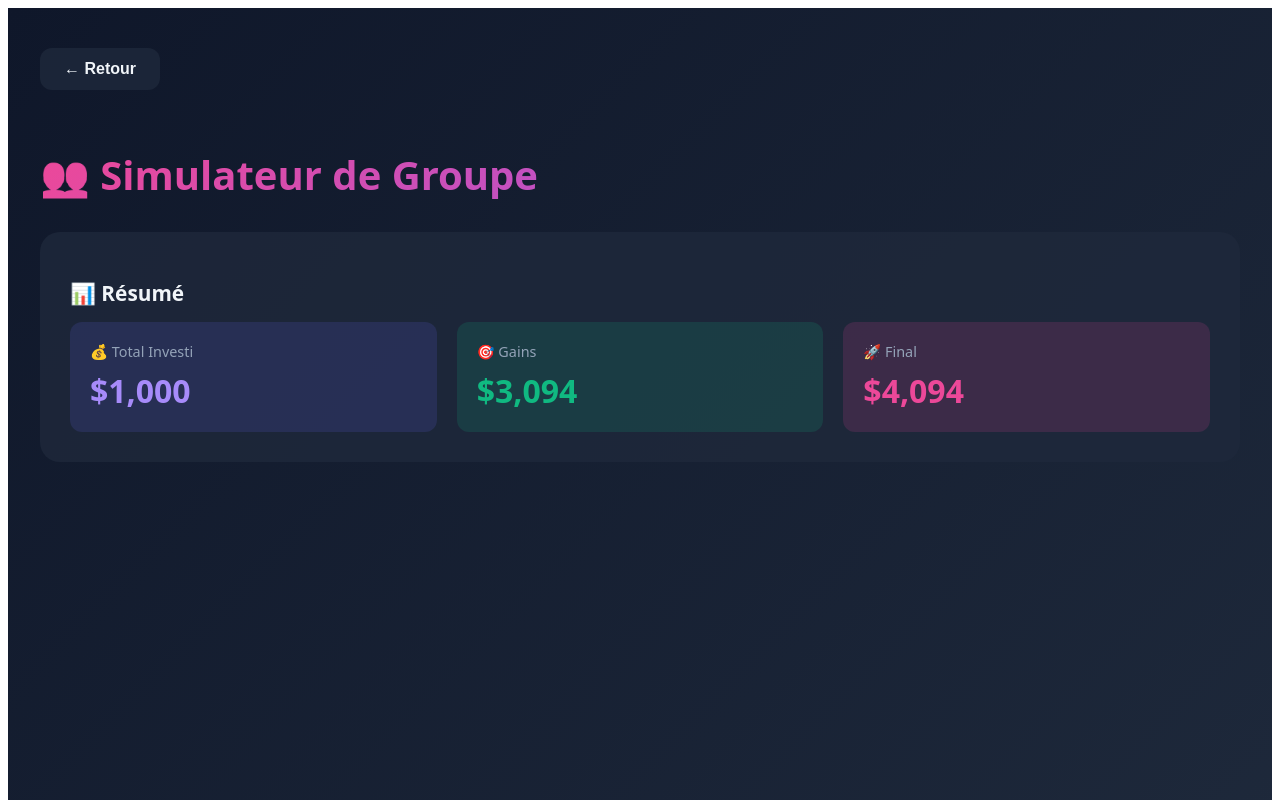
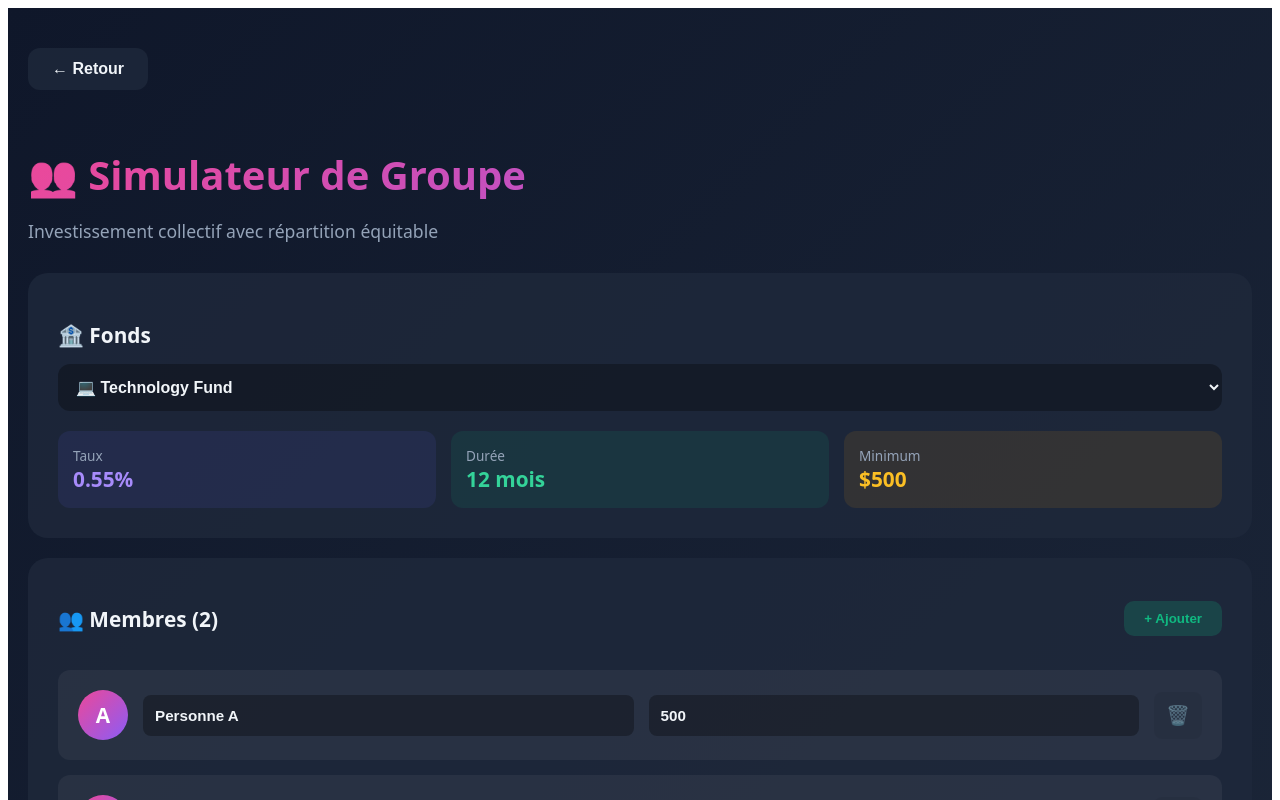
Before and after one commit to Digifab-Git/investment-calculator, a React (Vite) app: page / in a window 1280 px wide. Both pictures are taken after a click on the button "👥 Simulateur de Groupe". Shown: the top 800 px of the page. Built offline with nearby package versions, Linux system fonts and the light colour scheme.

Commit message:
Update App.jsx

```diff
--- a/src/App.jsx
+++ b/src/App.jsx
@@ -13,6 +13,11 @@ export default function InvestmentCalculator() {
   const [amount, setAmount] = useState(500);
   const [darkMode, setDarkMode] = useState(true);
   const [currentView, setCurrentView] = useState('main');
+  const [groupMembers, setGroupMembers] = useState([
+    { id: 1, name: 'Personne A', amount: 500 },
+    { id: 2, name: 'Personne B', amount: 500 }
+  ]);
+  const [nextId, setNextId] = useState(3);
 
   const theme = darkMode ? {
     bg: 'linear-gradient(135deg, #0f172a, #1e293b)',
@@ -38,37 +43,164 @@ export default function InvestmentCalculator() {
   const formatCurrency = (val) => `$${Math.round(val).toLocaleString()}`;
   const formatPercent = (val) => `${val.toFixed(2)}%`;
 
+  const addMember = () => {
+    setGroupMembers([...groupMembers, {
+      id: nextId,
+      name: `Personne ${String.fromCharCode(64 + nextId)}`,
+      amount: selectedFund.minimum
+    }]);
+    setNextId(nextId + 1);
+  };
+
+  const removeMember = (id) => {
+    if (groupMembers.length > 2) {
+      setGroupMembers(groupMembers.filter(m => m.id !== id));
+    }
+  };
+
+  const updateMember = (id, field, value) => {
+    setGroupMembers(groupMembers.map(m =>
+      m.id === id ? { ...m, [field]: field === 'amount' ? Number(value) : value } : m
+    ));
+  };
+
   if (currentView === 'group') {
-    const totalInv = 1000;
-    const totalGains = totalInv * Math.pow(1 + selectedFund.rateGrowth, workingDays) - totalInv;
+    const totalInv = groupMembers.reduce((sum, m) => sum + m.amount, 0);
+    const groupFinal = totalInv * Math.pow(1 + selectedFund.rateGrowth, workingDays);
+    const totalGains = groupFinal - totalInv;
+    const isValid = totalInv >= selectedFund.minimum;
+
+    const membersWithCalc = groupMembers.map(m => {
+      const percentage = (m.amount / totalInv) * 100;
+      const memberGains = (percentage / 100) * groupFinal - m.amount;
+      const finalCapital = m.amount + memberGains;
+      return { ...m, percentage, memberGains, finalCapital };
+    });
 
     return (
       <div style={{ minHeight: '100vh', background: theme.bg, padding: '40px 20px', color: theme.text, fontFamily: 'system-ui' }}>
-        <div style={{ maxWidth: '1200px', margin: '0 auto' }}>
+        <div style={{ maxWidth: '1400px', margin: '0 auto' }}>
           <button onClick={() => setCurrentView('main')} style={{ padding: '12px 24px', borderRadius: '12px', background: theme.cardBg, color: theme.text, border: 'none', cursor: 'pointer', marginBottom: '30px', fontSize: '1rem', fontWeight: '600' }}>
             ← Retour
           </button>
 
-          <h1 style={{ fontSize: '2.5rem', fontWeight: '800', background: 'linear-gradient(135deg, #ec4899, #8b5cf6)', WebkitBackgroundClip: 'text', WebkitTextFillColor: 'transparent', marginBottom: '30px' }}>
+          <h1 style={{ fontSize: '2.5rem', fontWeight: '800', background: 'linear-gradient(135deg, #ec4899, #8b5cf6)', WebkitBackgroundClip: 'text', WebkitTextFillColor: 'transparent', marginBottom: '10px' }}>
             👥 Simulateur de Groupe
           </h1>
+          <p style={{ fontSize: '1.1rem', color: theme.textSec, marginBottom: '30px' }}>
+            Investissement collectif avec répartition équitable
+          </p>
 
+          {/* Fonds */}
           <div style={{ background: theme.cardBg, borderRadius: '20px', padding: '30px', marginBottom: '20px' }}>
-            <h2 style={{ fontSize: '1.3rem', marginBottom: '15px' }}>📊 Résumé</h2>
-            <div style={{ display: 'grid', gridTemplateColumns: 'repeat(auto-fit, minmax(200px, 1fr))', gap: '20px' }}>
+            <h2 style={{ fontSize: '1.3rem', marginBottom: '15px' }}>🏦 Fonds</h2>
+            <select value={selectedFund.name} onChange={(e) => setSelectedFund(funds.find(f => f.name === e.target.value))} style={{ width: '100%', padding: '14px', borderRadius: '12px', background: 'rgba(0,0,0,0.3)', color: theme.text, border: 'none', fontSize: '1rem', cursor: 'pointer', fontWeight: '600' }}>
+              {funds.map(f => <option key={f.name} value={f.name}>{f.icon} {f.name}</option>)}
+            </select>
+            <div style={{ display: 'grid', gridTemplateColumns: 'repeat(3, 1fr)', gap: '15px', marginTop: '20px' }}>
+              <div style={{ padding: '15px', background: 'rgba(99, 102, 241, 0.1)', borderRadius: '12px' }}>
+                <div style={{ fontSize: '0.85rem', color: theme.textSec }}>Taux</div>
+                <div style={{ fontSize: '1.3rem', fontWeight: '800', color: '#a78bfa' }}>{formatPercent(selectedFund.rateGrowth * 100)}</div>
+              </div>
+              <div style={{ padding: '15px', background: 'rgba(16, 185, 129, 0.1)', borderRadius: '12px' }}>
+                <div style={{ fontSize: '0.85rem', color: theme.textSec }}>Durée</div>
+                <div style={{ fontSize: '1.3rem', fontWeight: '800', color: '#34d399' }}>{selectedFund.duration} mois</div>
+              </div>
+              <div style={{ padding: '15px', background: 'rgba(245, 158, 11, 0.1)', borderRadius: '12px' }}>
+                <div style={{ fontSize: '0.85rem', color: theme.textSec }}>Minimum</div>
+                <div style={{ fontSize: '1.3rem', fontWeight: '800', color: '#fbbf24' }}>{formatCurrency(selectedFund.minimum)}</div>
+              </div>
+            </div>
+
+            {!isValid && (
+              <div style={{ marginTop: '20px', padding: '15px', background: 'rgba(239, 68, 68, 0.1)', borderRadius: '12px', color: '#f87171', fontWeight: '600', textAlign: 'center' }}>
+                ⚠️ Total ({formatCurrency(totalInv)}) inférieur au minimum ({formatCurrency(selectedFund.minimum)})
+              </div>
+            )}
+          </div>
+
+          {/* Membres */}
+          <div style={{ background: theme.cardBg, borderRadius: '20px', padding: '30px', marginBottom: '20px' }}>
+            <div style={{ display: 'flex', justifyContent: 'space-between', alignItems: 'center', marginBottom: '20px' }}>
+              <h2 style={{ fontSize: '1.3rem' }}>👥 Membres ({groupMembers.length})</h2>
+              <button onClick={addMember} style={{ padding: '10px 20px', borderRadius: '10px', background: 'rgba(16, 185, 129, 0.2)', color: '#10b981', border: 'none', cursor: 'pointer', fontWeight: '600' }}>
+                + Ajouter
+              </button>
+            </div>
+
+            <div style={{ display: 'grid', gap: '15px' }}>
+              {groupMembers.map((member, index) => (
+                <div key={member.id} style={{ padding: '20px', background: 'rgba(255,255,255,0.05)', borderRadius: '12px', display: 'grid', gridTemplateColumns: '50px 1fr 1fr auto', gap: '15px', alignItems: 'center' }}>
+                  <div style={{ width: '50px', height: '50px', borderRadius: '50%', background: 'linear-gradient(135deg, #ec4899, #8b5cf6)', display: 'flex', alignItems: 'center', justifyContent: 'center', fontSize: '1.3rem', fontWeight: '800', color: 'white' }}>
+                    {String.fromCharCode(65 + index)}
+                  </div>
+                  <input type="text" value={member.name} onChange={(e) => updateMember(member.id, 'name', e.target.value)} style={{ padding: '12px', borderRadius: '8px', background: 'rgba(0,0,0,0.3)', color: theme.text, border: 'none', fontSize: '0.95rem', fontWeight: '600' }} />
+                  <input type="number" value={member.amount} onChange={(e) => updateMember(member.id, 'amount', e.target.value)} min="0" step="100" style={{ padding: '12px', borderRadius: '8px', background: 'rgba(0,0,0,0.3)', color: theme.text, border: 'none', fontSize: '0.95rem', fontWeight: '600' }} />
+                  <button onClick={() => removeMember(member.id)} disabled={groupMembers.length <= 2} style={{ padding: '12px', borderRadius: '8px', background: groupMembers.length <= 2 ? 'rgba(0,0,0,0.1)' : 'rgba(239, 68, 68, 0.2)', color: groupMembers.length <= 2 ? theme.textSec : '#f87171', border: 'none', cursor: groupMembers.length <= 2 ? 'not-allowed' : 'pointer', fontSize: '1.2rem', opacity: groupMembers.length <= 2 ? 0.5 : 1 }}>
+                    🗑️
+                  </button>
+                </div>
+              ))}
+            </div>
+          </div>
+
+          {/* Résumé */}
+          {isValid && (
+            <div style={{ background: theme.cardBg, borderRadius: '20px', padding: '30px', marginBottom: '20px' }}>
+              <h2 style={{ fontSize: '1.3rem', marginBottom: '20px' }}>📊 Résumé</h2>
+              <div style={{ display: 'grid', gridTemplateColumns: 'repeat(auto-fit, minmax(250px, 1fr))', gap: '20px', marginBottom: '30px' }}>
                 <div style={{ padding: '20px', background: 'rgba(99, 102, 241, 0.15)', borderRadius: '12px' }}>
                   <div style={{ fontSize: '0.9rem', color: theme.textSec, marginBottom: '8px' }}>💰 Total Investi</div>
                   <div style={{ fontSize: '2rem', fontWeight: '800', color: '#a78bfa' }}>{formatCurrency(totalInv)}</div>
                 </div>
                 <div style={{ padding: '20px', background: 'rgba(16, 185, 129, 0.15)', borderRadius: '12px' }}>
-                <div style={{ fontSize: '0.9rem', color: theme.textSec, marginBottom: '8px' }}>🎯 Gains</div>
+                  <div style={{ fontSize: '0.9rem', color: theme.textSec, marginBottom: '8px' }}>🎯 Gains Totaux</div>
                   <div style={{ fontSize: '2rem', fontWeight: '800', color: '#10b981' }}>{formatCurrency(totalGains)}</div>
                 </div>
                 <div style={{ padding: '20px', background: 'rgba(236, 72, 153, 0.15)', borderRadius: '12px' }}>
-                <div style={{ fontSize: '0.9rem', color: theme.textSec, marginBottom: '8px' }}>🚀 Final</div>
-                <div style={{ fontSize: '2rem', fontWeight: '800', color: '#ec4899' }}>{formatCurrency(totalInv + totalGains)}</div>
+                  <div style={{ fontSize: '0.9rem', color: theme.textSec, marginBottom: '8px' }}>🚀 Capital Final</div>
+                  <div style={{ fontSize: '2rem', fontWeight: '800', color: '#ec4899' }}>{formatCurrency(groupFinal)}</div>
                 </div>
               </div>
+
+              {/* Tableau détaillé */}
+              <div style={{ overflowX: 'auto' }}>
+                <table style={{ width: '100%', borderCollapse: 'collapse' }}>
+                  <thead>
+                    <tr style={{ borderBottom: '2px solid rgba(255,255,255,0.1)' }}>
+                      <th style={{ padding: '15px', textAlign: 'left', fontSize: '0.9rem', fontWeight: '600' }}>Membre</th>
+                      <th style={{ padding: '15px', textAlign: 'right', fontSize: '0.9rem', fontWeight: '600' }}>Investi</th>
+                      <th style={{ padding: '15px', textAlign: 'right', fontSize: '0.9rem', fontWeight: '600' }}>Part %</th>
+                      <th style={{ padding: '15px', textAlign: 'right', fontSize: '0.9rem', fontWeight: '600' }}>Gains</th>
+                      <th style={{ padding: '15px', textAlign: 'right', fontSize: '0.9rem', fontWeight: '600' }}>Final</th>
+                    </tr>
+                  </thead>
+                  <tbody>
+                    {membersWithCalc.map((member, index) => (
+                      <tr key={member.id} style={{ borderBottom: '1px solid rgba(255,255,255,0.05)' }}>
+                        <td style={{ padding: '15px', fontSize: '0.95rem', fontWeight: '600' }}>
+                          <span style={{ display: 'inline-block', width: '30px', height: '30px', borderRadius: '50%', background: 'linear-gradient(135deg, #ec4899, #8b5cf6)', textAlign: 'center', lineHeight: '30px', marginRight: '10px', color: 'white', fontSize: '0.85rem' }}>
+                            {String.fromCharCode(65 + index)}
+                          </span>
+                          {member.name}
+                        </td>
+                        <td style={{ padding: '15px', textAlign: 'right', fontSize: '0.95rem', fontWeight: '600' }}>{formatCurrency(member.amount)}</td>
+                        <td style={{ padding: '15px', textAlign: 'right', fontSize: '0.95rem', fontWeight: '700', color: '#a78bfa' }}>{formatPercent(member.percentage)}</td>
+                        <td style={{ padding: '15px', textAlign: 'right', fontSize: '0.95rem', fontWeight: '700', color: '#10b981' }}>+{formatCurrency(member.memberGains)}</td>
+                        <td style={{ padding: '15px', textAlign: 'right', fontSize: '1.1rem', fontWeight: '800', color: '#ec4899' }}>{formatCurrency(member.finalCapital)}</td>
+                      </tr>
+                    ))}
+                  </tbody>
+                </table>
+              </div>
+            </div>
+          )}
+
+          <div style={{ background: 'rgba(59, 130, 246, 0.15)', borderRadius: '16px', padding: '25px', textAlign: 'center' }}>
+            <div style={{ fontSize: '1.1rem', fontWeight: '700', color: '#60a5fa', marginBottom: '10px' }}>📝 Recommandation</div>
+            <p style={{ fontSize: '0.95rem', color: theme.textSec }}>
+              Documentez cet accord par écrit avec les noms, contributions et répartition des gains.
+            </p>
           </div>
         </div>
       </div>
```
Lines whose indentation alone changed are shown as unchanged.
